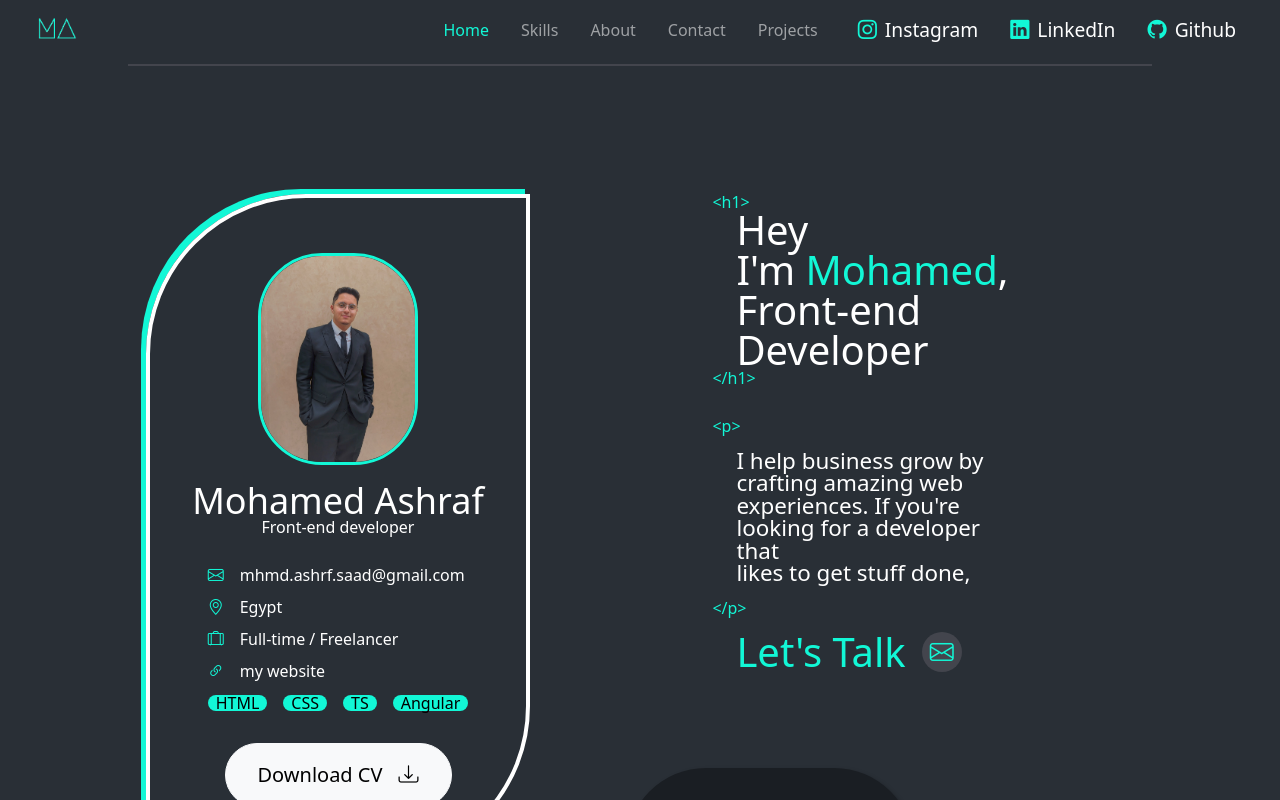
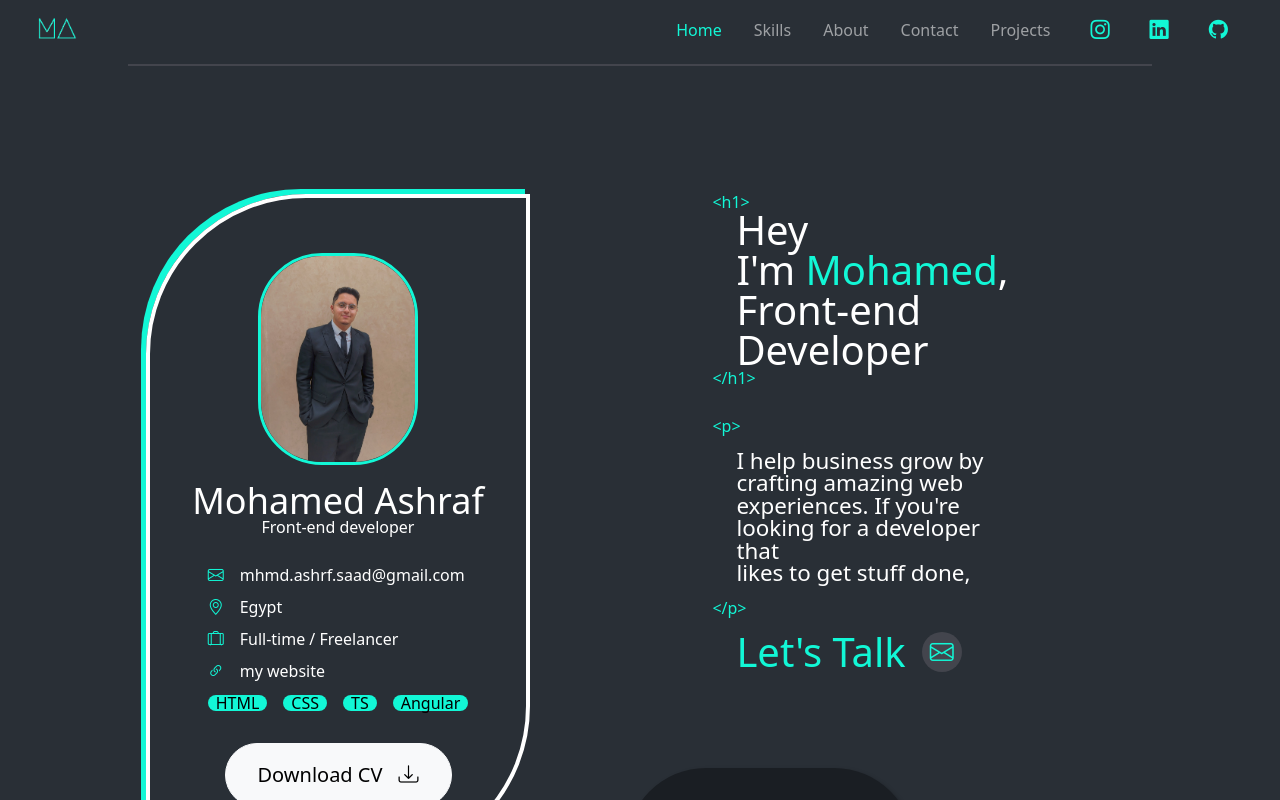
Before and after one commit to mhmd-ashrf-saad/Portfolio, an Angular app: page / in a window 1280 px wide. Shown: the top 800 px of the page. Built offline with nearby package versions, Linux system fonts and the light colour scheme; a web font is replaced by a local one.

Commit message:
header social links

```diff
--- a/src/app/components/header/header.html
+++ b/src/app/components/header/header.html
@@ -27,9 +27,17 @@
 
 
             <div class="icons text-light">
-                <i class="bi bi-instagram"><span>Instagram</span></i>
-                <i class="bi bi-linkedin"><span>LinkedIn</span></i>
-                <i class="bi bi-github"><span>Github</span></i>
+              <a [href]="instagramLink?.link" target="_blank">
+              <i class="bi bi-instagram"><span></span></i>
+              </a>
+              <a [href]="linkedinLink?.link" target="_blank">
+
+              <i class="bi bi-linkedin"><span></span></i>
+              </a>
+              <a [href]="githubLink?.link" target="_blank">
+
+              <i class="bi bi-github"><span></span></i>
+              </a>
             </div>
         </div>
     </div>
--- a/src/app/components/header/header.ts
+++ b/src/app/components/header/header.ts
@@ -1,5 +1,10 @@
 import { Component } from '@angular/core';
 import { RouterLink, RouterLinkActive } from '@angular/router';
+
+interface Link{
+  name: string;
+  link: string;
+}
 
 @Component({
   selector: 'app-header',
@@ -13,4 +18,29 @@ export class Header {
     const searchForm = document.querySelector('.search-form');
     searchForm?.classList.toggle('active');
   }
+  links :Link[]=[
+    {
+      name:"instagram",
+      link:"https://www.instagram.com/_mhmdashrf/"
+    },
+    {
+      name:"linkedin",
+      link:"https://www.linkedin.com/in/mohamed-ashraf-abdelbaset/"
+    },
+    {
+      name:"github",
+      link:"https://github.com/mhmd-ashrf-saad"
+    },
+  ];
+  get instagramLink() {
+    return this.links.find(link => link.name === 'instagram');
+  }
+
+  get linkedinLink() {
+    return this.links.find(link => link.name === 'linkedin');
+  }
+
+  get githubLink() {
+    return this.links.find(link => link.name === 'github');
+  }
 }
```
